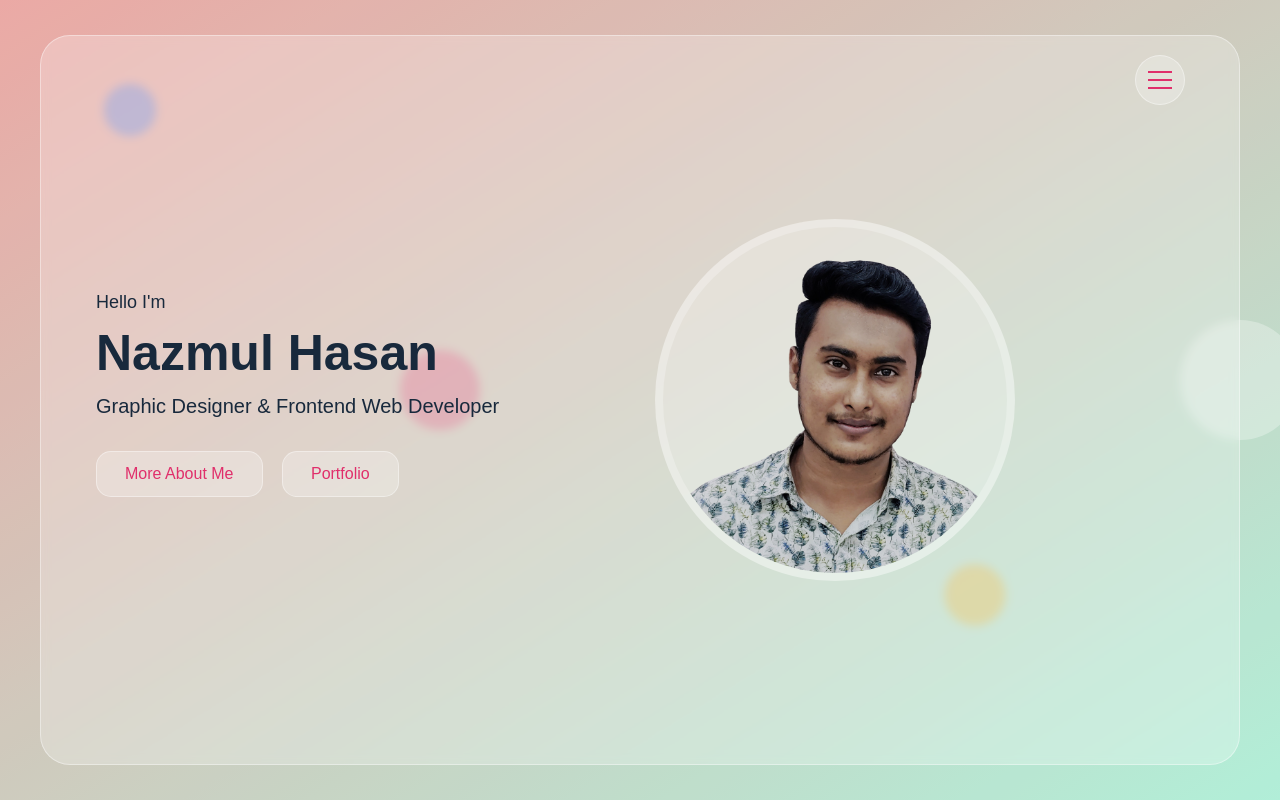
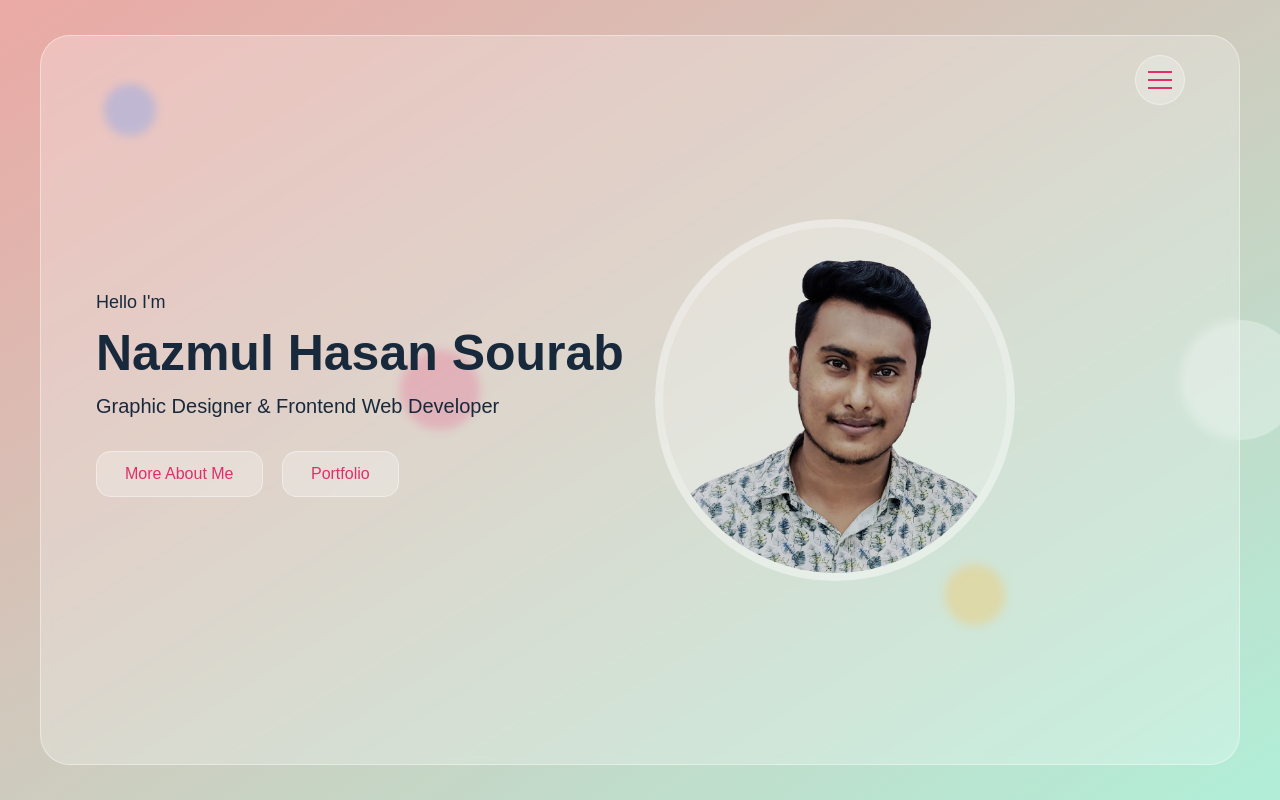
Before and after one commit to mdnhs/mdnhs-fortfolio, a plain HTML site: page index.html in a window 1280 px wide. Drawn offline with Linux system fonts and the light colour scheme.

Commit message:
name added

```diff
--- a/index.html
+++ b/index.html
@@ -67,7 +67,7 @@
           <div class="row align-item-center">
             <div class="home-text">
               <p>Hello I'm</p>
-              <h1>Nazmul Hasan</h1>
+              <h1>Nazmul Hasan Sourab</h1>
               <h2>Graphic Designer & Frontend Web Developer</h2>
               <a href="#about" class="btn link-item">More About Me</a>
               <a href="#portfolio" class="btn link-item">Portfolio</a>
```
